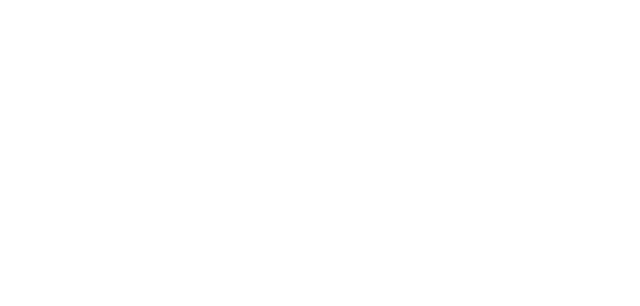
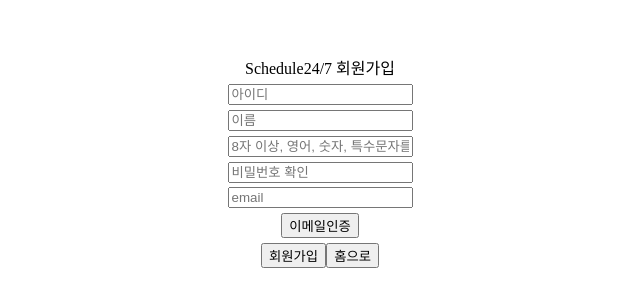
Before and after one commit to codestates/Schedule24-7, a React (Create React App) app in the folder client/: page /signup in a window 1280 px wide. Before the commit this address had no page. Shown: the part 204-510 px from the top of the page, without its empty margins (320-960 px from the left). Built offline with nearby package versions, Linux system fonts and the light colour scheme.

Commit message:
Feat: Add Sign Up Page

```diff
--- a/client/src/App.tsx
+++ b/client/src/App.tsx
@@ -1,6 +1,7 @@
 import React from "react";
 import { BrowserRouter as Router, Routes, Route } from "react-router-dom";
 import LoginPage from "./pages/LoginPage";
+import SignUpPage from "./pages/SignUpPage";
 
 function App() {
   return (
@@ -8,6 +9,9 @@
       <Routes>
         <Route path="/" element={<LoginPage />} />
       </Routes>
+      <Routes>
+        <Route path="/signup" element={<SignUpPage />} />
+      </Routes>
     </Router>
   );
 }
--- a/client/src/components/Login.tsx
+++ b/client/src/components/Login.tsx
@@ -85,13 +85,16 @@
       <div>
         <LoginItems>
           {/* <img src="https://media.discordapp.net/attachments/907157959333785630/910685960612765786/google_logo.png" /> */}
-          <div onClick={socialLoginHandler} className="login-text">
-            구글아이디로 로그인
-          </div>
+          <LoginBtn onClick={socialLoginHandler}>구글아이디로 로그인</LoginBtn>
         </LoginItems>
-        <LoginItems className="login-text-wrapper">
+        <LoginItems>
           <Link to="/signup">
             <span className="login-text">아이디가 없으신가요?</span>
+          </Link>
+        </LoginItems>
+        <LoginItems>
+          <Link to="/signup">
+            <span className="login-text">아이디/비밀번호찾기</span>
           </Link>
         </LoginItems>
       </div>
--- a/client/src/pages/LoginPage.tsx
+++ b/client/src/pages/LoginPage.tsx
@@ -4,7 +4,7 @@
 import styled from "styled-components";
 
 export const MainWrapper = styled.div`
-  height: 700px;
+  height: 90vh;
   display: flex;
   flex-direction: column;
   justify-content: center;
--- /dev/null
+++ b/client/src/pages/SignUpPage.tsx
@@ -0,0 +1,208 @@
+import React, { useState } from "react";
+import axios from "axios";
+import { useNavigate } from "react-router-dom";
+import styled from "styled-components";
+// import Footer from "../components/Footer";
+
+export const MainWrapper = styled.div`
+  height: 90vh;
+  display: flex;
+  flex-direction: column;
+  justify-content: center;
+  align-items: center;
+`;
+
+export const SignUpItems = styled.div`
+  margin: 0.3rem;
+`;
+
+export const SignUpBox = styled.input`
+  border-radius: 0.3rem;
+`;
+
+export const BtnWrapper = styled.div`
+  display: flex;
+  flex-direction: row;
+  justify-content: center;
+  align-items: center;
+  margin: 0.3rem;
+`;
+
+axios.defaults.withCredentials = true;
+
+function SignUpPage() {
+  let navigate = useNavigate();
+
+  function comeBackHome() {
+    navigate("/");
+  }
+  //루트페이지로 이동시키는 함수
+
+  const [signUpInfo, setSignUpInfo] = useState({
+    email: "",
+    password: "",
+    passwordCheck: "",
+  });
+  //회원가입을 위한 정보 상태
+
+  const [isError, setIsError] = useState(false);
+  //아이디가 이미 존재할 경우 에러상태 변경하여 조건부 렌더링
+
+  const handleSignUpValue =
+    (key: string) => (e: React.ChangeEvent<HTMLInputElement>) => {
+      setSignUpInfo({ ...signUpInfo, [key]: e.target.value });
+    };
+  //회원가입 정보를 변경하는 함수
+
+  const passwordMatchConfirm = () => {
+    if (signUpInfo.password === signUpInfo.passwordCheck) {
+      return true;
+    } else {
+      return false;
+    }
+  };
+  //비밀번호 일치여부 판단하는 함수
+
+  const validationConfirm = () => {
+    if (strongPassword(signUpInfo.password)) {
+      return true;
+    } else {
+      return false;
+    }
+  };
+  //유효성체크해서 에러여부 리턴하는 함수
+
+  const idMatchConfirm = () => {
+    if (isError) {
+      return true;
+    } else {
+      return false;
+    }
+  };
+  //ID가 이미 존재할 경우 작동하는 함수
+
+  function strongPassword(str: string) {
+    return /^(?=.*[A-Za-z])(?=.*\d)(?=.*[@$!%*#?&])[A-Za-z\d@$!%*#?&]{8,}$/.test(
+      str
+    );
+  }
+  //비밀번호 유효성 검사
+
+  const renderFeedbackMessage = () => {
+    if (!passwordMatchConfirm()) {
+      return (
+        <div className="invalid-feedback">패스워드가 일치하지 않습니다</div>
+      );
+    }
+  };
+  //오류메세지를 렌더하는 함수
+
+  const renderIdCheckMessage = () => {
+    if (idMatchConfirm()) {
+      return <div className="invalid-feedback">이미 존재하는 아이디입니다</div>;
+    }
+  };
+  //ID가 이미 존재할경우 아이디 입력칸 하단에 에러메시지 표시하는 함수
+
+  const renderValidationCheckMessage = () => {
+    if (signUpInfo.password !== "" && !validationConfirm()) {
+      return (
+        <div className="invalid-feedback">유효하지 않은 비밀번호입니다</div>
+      );
+    }
+  };
+
+  const handleSignUp = () => {
+    // if (
+    //   strongPassword(signUpInfo.password) &&
+    //   signUpInfo.password !== "" &&
+    //   signUpInfo.passwordCheck !== "" &&
+    //   signUpInfo.password === signUpInfo.passwordCheck
+    // ) {
+    //   axios
+    //     .post("https://server.webmarker.link/users/signup", {
+    //       email: signUpInfo.email,
+    //       password: signUpInfo.password,
+    //     })
+    //     .then(() => {
+    //       alert("회원가입 성공!");
+    //       comeBackHome();
+    //     })
+    //     .catch(() => {
+    //       setIsError(true);
+    //     });
+    // }
+    return;
+  };
+  //회원가입 서버에 요청하는 함수
+
+  const handleEmailAuth = () => {
+    return;
+  };
+  //이메일 인증 요청 함수
+
+  return (
+    <MainWrapper>
+      <div id="signup-title">Schedule24/7 회원가입</div>
+      <form onSubmit={(e) => e.preventDefault()}>
+        <SignUpItems>
+          <input
+            className="signup-box"
+            type="text"
+            placeholder="아이디"
+            onChange={handleSignUpValue("email")}
+          ></input>
+          {renderIdCheckMessage()}
+        </SignUpItems>
+        <SignUpItems>
+          <input
+            className="signup-box"
+            type="text"
+            placeholder="이름"
+            onChange={handleSignUpValue("email")}
+          ></input>
+        </SignUpItems>
+        <SignUpItems>
+          <input
+            className="signup-box"
+            type="password"
+            placeholder="8자 이상, 영어, 숫자, 특수문자를 포함한 비밀번호"
+            onChange={handleSignUpValue("password")}
+          ></input>
+        </SignUpItems>
+        <SignUpItems>
+          <input
+            className="signup-box"
+            type="password"
+            placeholder="비밀번호 확인"
+            onChange={handleSignUpValue("passwordCheck")}
+          ></input>
+          {renderFeedbackMessage()}
+          {renderValidationCheckMessage()}
+        </SignUpItems>
+        <SignUpItems>
+          <input
+            className="signup-box"
+            type="email"
+            placeholder="email"
+            onChange={handleSignUpValue("email")}
+          ></input>
+        </SignUpItems>
+        <BtnWrapper>
+          <button onClick={handleEmailAuth}>이메일인증</button>
+        </BtnWrapper>
+        <BtnWrapper>
+          <button className="signup-btn" onClick={handleSignUp}>
+            회원가입
+          </button>
+          <button className="signup-btn" onClick={comeBackHome}>
+            홈으로
+          </button>
+        </BtnWrapper>
+      </form>
+      {/* <Footer /> */}
+    </MainWrapper>
+  );
+}
+
+export default SignUpPage;
```
